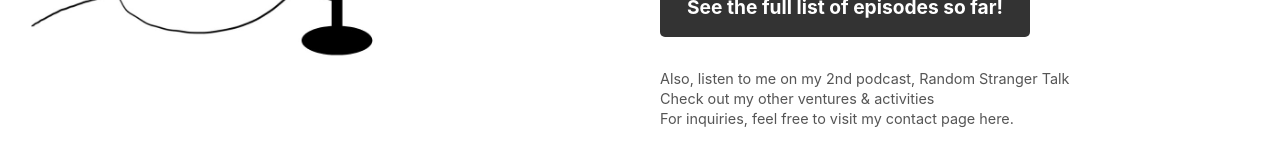
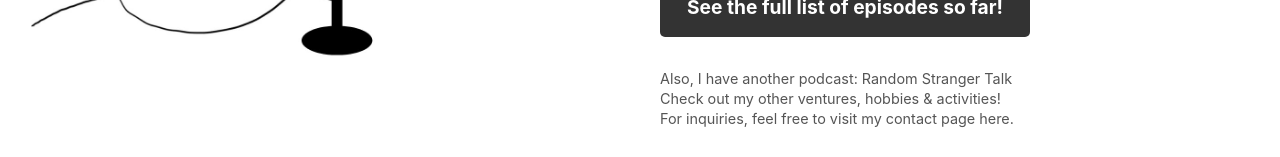
Before and after one commit to emanoj1/manojspeaks, a React (Create React App) app: page / in a window 1280 px wide. Shown: the part 680-837 px from the top of the page. Built offline with nearby package versions, Linux system fonts and the light colour scheme.

Commit message:
Update content in additional links

```diff
--- a/src/App.js
+++ b/src/App.js
@@ -32,11 +32,11 @@ function App() {
     </a>
     <p className="additional-links">
       <a href="https://randomstrangertalk.com" target="_blank" rel="noopener noreferrer">
-        Also, listen to me on my 2nd podcast, Random Stranger Talk
+        Also, I have another podcast: Random Stranger Talk
       </a>
       <br />
       <a href="https://bento.me/emanoj" target="_blank" rel="noopener noreferrer">
-        Check out my other ventures & activities
+        Check out my other ventures, hobbies & activities!
       </a>
       <br />
       <a href="https://tally.so/r/w8qkjP" target="_blank" rel="noopener noreferrer">
```
